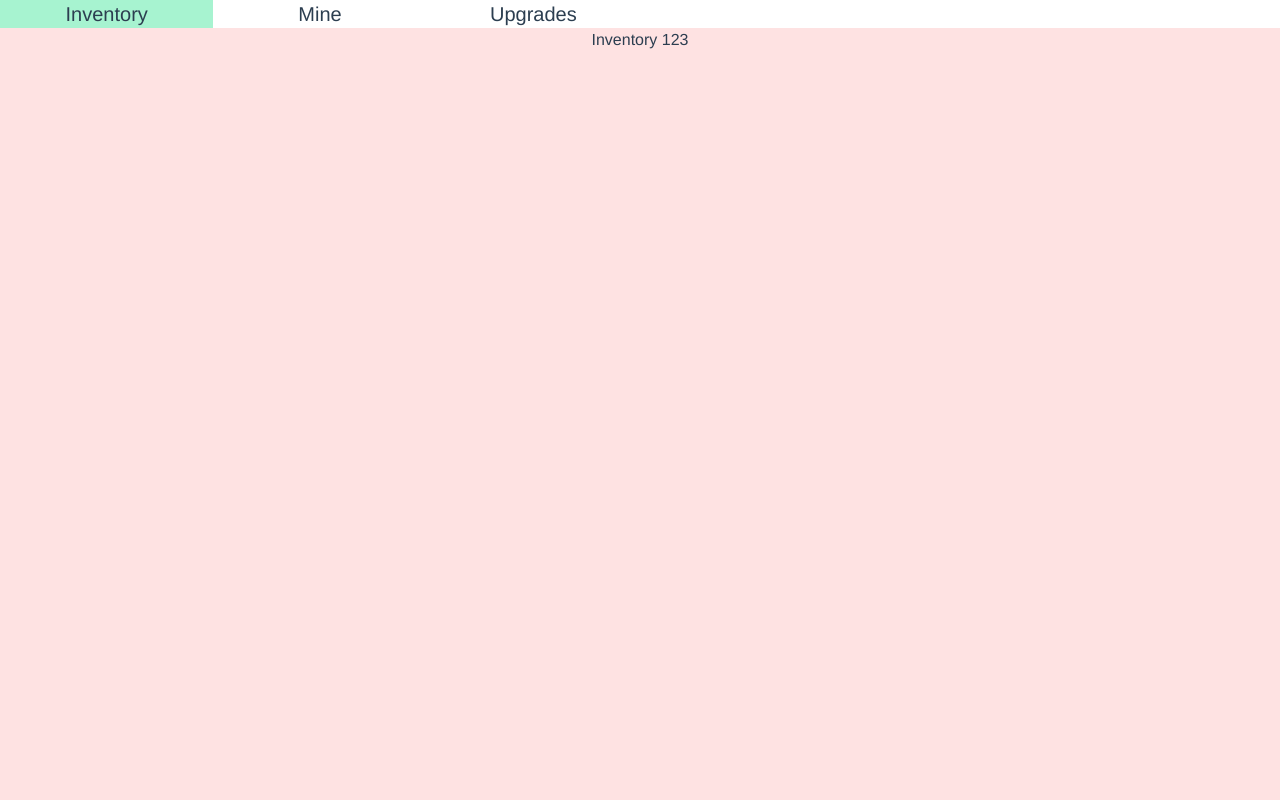
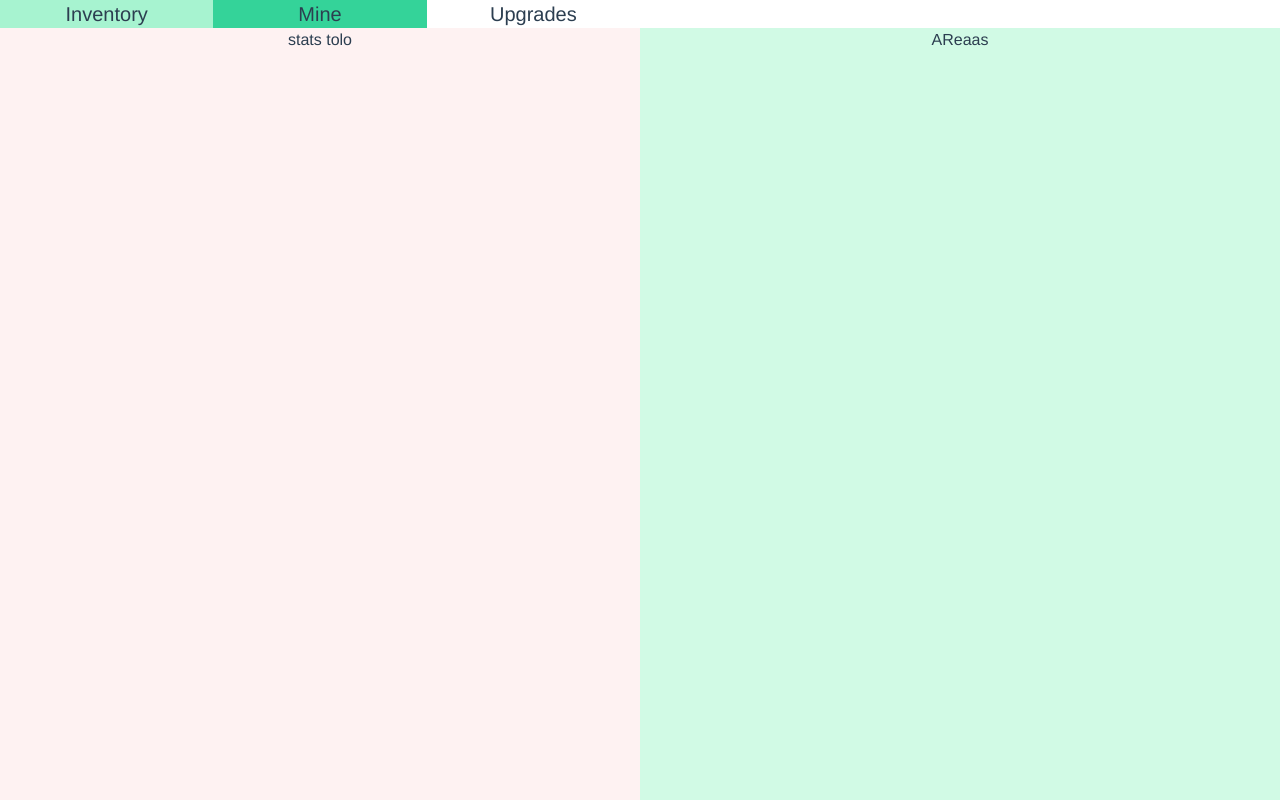
Before and after one commit to aleksandar-radev/best-idle-game, a Vue app: page / in a window 1280 px wide. Built offline with nearby package versions, Linux system fonts and the light colour scheme.

Commit message:
add mine tab components

```diff
--- a/src/components/Container/Mining/Mine.vue
+++ b/src/components/Container/Mining/Mine.vue
@@ -1,15 +1,20 @@
 <template lang="">
-<div>
-  Mining 3123
+<div class="grid grid-cols-2">
+  <ToolStats class="bg-red-50"/>
+  <Areas class="bg-green-100"/>
 </div>
 </template>
 
 <script>
-//  import MenuItem from './GameHeaderMenuItem.vue'
+import Areas from './components/Areas.vue'
+import ToolStats from './components/ToolStats.vue'
 
 export default {
   name: 'Mine',
-  components: {},
+  components: {
+    ToolStats,
+    Areas
+  },
   props: {},
   methods: {},
   data () {
--- /dev/null
+++ b/src/components/Container/Mining/components/Areas.vue
@@ -0,0 +1,25 @@
+<template lang="">
+<div>AReaas
+</div>
+</template>
+
+<script>
+//  import MenuItem from './GameHeaderMenuItem.vue'
+
+export default {
+  name: 'Areas',
+  components: {},
+  props: {},
+  methods: {},
+  data () {
+    return {}
+  },
+  created () {
+    return {}
+  }
+}
+</script>
+
+<style module lang="scss">
+
+</style>
--- /dev/null
+++ b/src/components/Container/Mining/components/Material.vue
@@ -0,0 +1,25 @@
+<template lang="">
+<div>
+</div>
+</template>
+
+<script>
+//  import MenuItem from './GameHeaderMenuItem.vue'
+
+export default {
+  name: '',
+  components: {},
+  props: {},
+  methods: {},
+  data () {
+    return {}
+  },
+  created () {
+    return {}
+  }
+}
+</script>
+
+<style module lang="scss">
+
+</style>
--- /dev/null
+++ b/src/components/Container/Mining/components/ToolStats.vue
@@ -0,0 +1,24 @@
+<template lang="">
+<div>stats tolo
+</div>
+</template>
+
+<script>
+
+export default {
+  name: 'ToolStats',
+  components: {},
+  props: {},
+  methods: {},
+  data () {
+    return {}
+  },
+  created () {
+    return {}
+  }
+}
+</script>
+
+<style module lang="scss">
+
+</style>
--- a/src/store/index.js
+++ b/src/store/index.js
@@ -2,7 +2,8 @@ import { createStore } from 'vuex'
 
 export default createStore({
   state: {
-    activeMenu: 'Inventory'
+    // initial active menu, for start screen
+    activeMenu: 'Mine'
   },
   mutations: {
     setActiveMenu (state, menuItem) {
```
